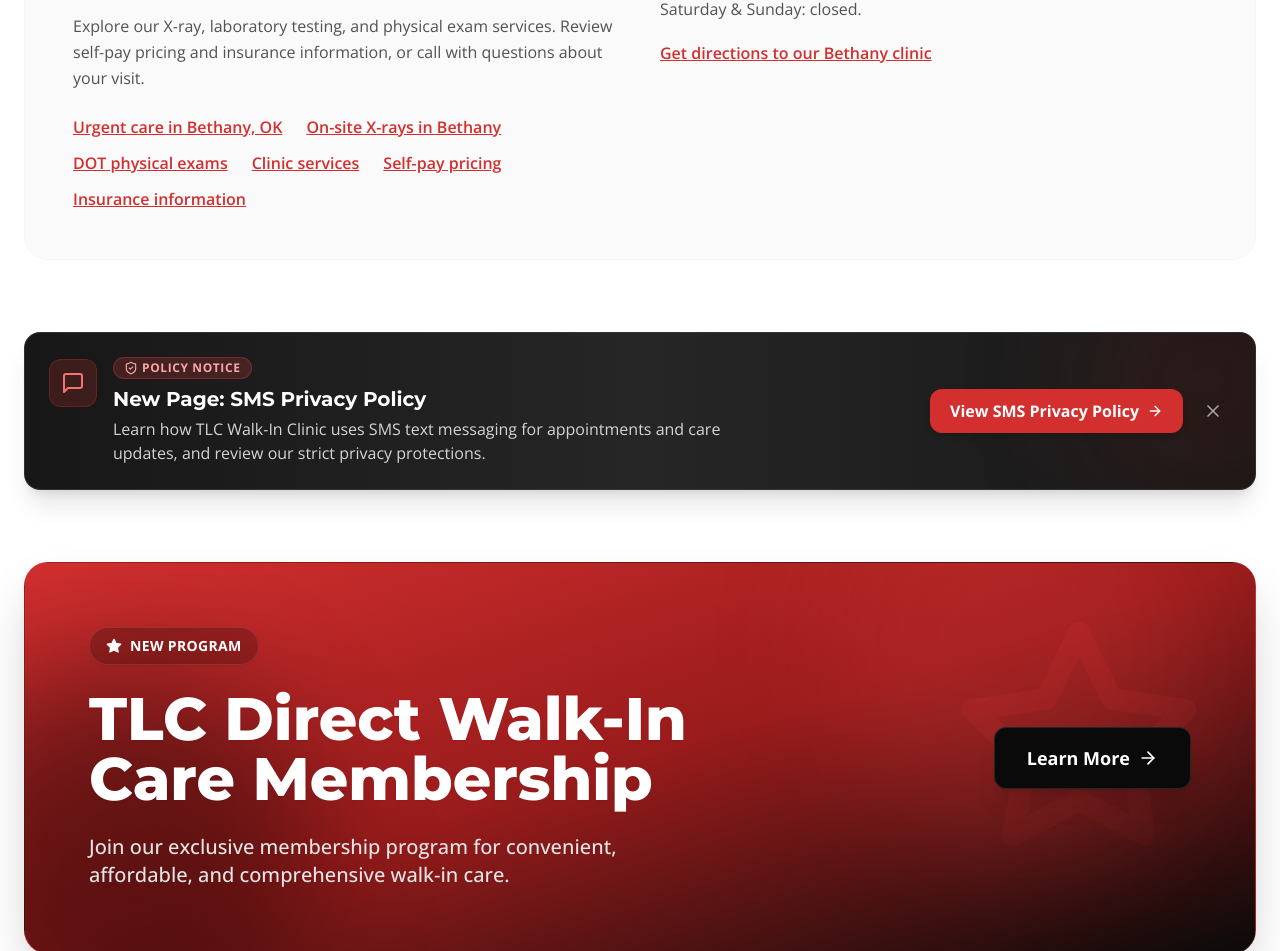
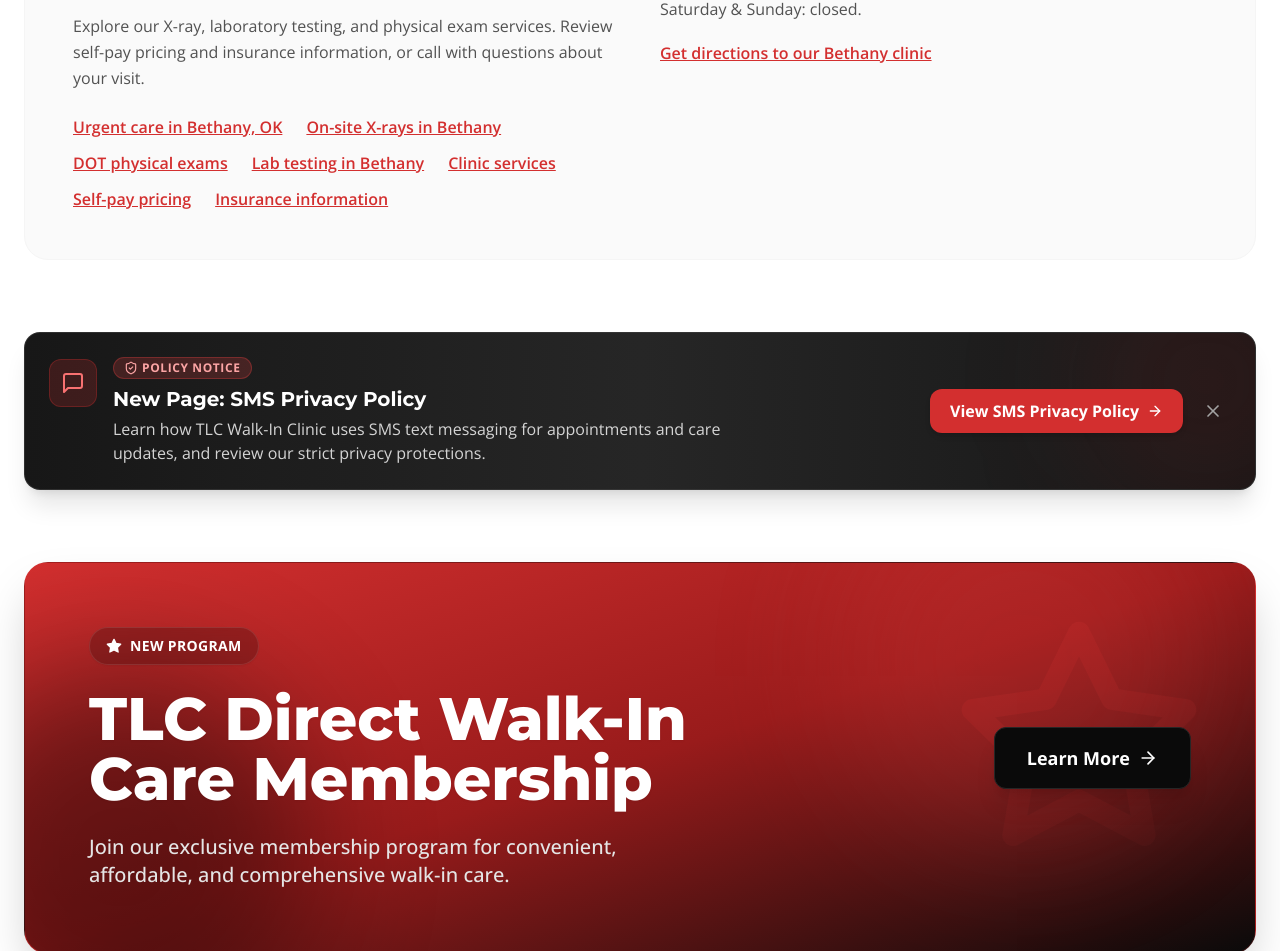
Before and after one commit to tlcwalkinclinic13-svg/TLC-Walkin-Clinic-Website, a React (Vite) app: page / in a window 1280 px wide. Shown: the part 1103-2054 px from the top of the page. Built offline with nearby package versions, Linux system fonts and the light colour scheme.

Commit message:
Add homepage link to lab testing page

```diff
--- a/components/LocalCareSection.tsx
+++ b/components/LocalCareSection.tsx
@@ -26,6 +26,7 @@ export const LocalCareSection: React.FC = () => {
             <Link to="/urgent-care-bethany-ok" className="underline hover:text-primary-dark">{es ? 'Atención urgente en Bethany, OK' : 'Urgent care in Bethany, OK'}</Link>
             <Link to="/x-ray-bethany-ok" className="underline hover:text-primary-dark">{es ? 'Radiografías en el sitio' : 'On-site X-rays in Bethany'}</Link>
             <Link to="/dot-physical-bethany-ok" className="underline hover:text-primary-dark">{es ? 'Exámenes físicos DOT' : 'DOT physical exams'}</Link>
+            <Link to="/lab-testing-bethany-ok" className="underline hover:text-primary-dark">{es ? 'Pruebas de laboratorio' : 'Lab testing in Bethany'}</Link>
             <Link to="/services" className="underline hover:text-primary-dark">{es ? 'Servicios de la clínica' : 'Clinic services'}</Link>
             <Link to="/pricing" className="underline hover:text-primary-dark">{es ? 'Precios de pago por cuenta propia' : 'Self-pay pricing'}</Link>
             <Link to="/insurance" className="underline hover:text-primary-dark">{es ? 'Información de seguros' : 'Insurance information'}</Link>
```
